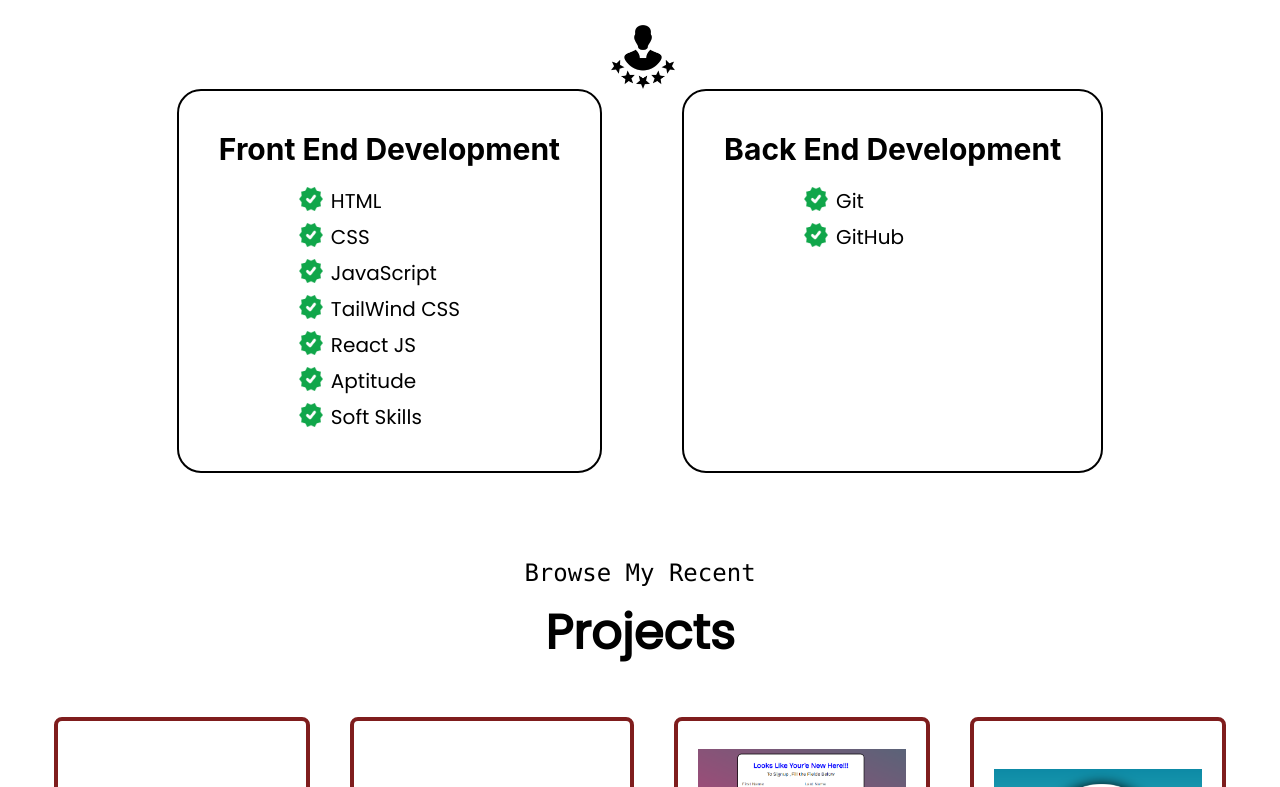
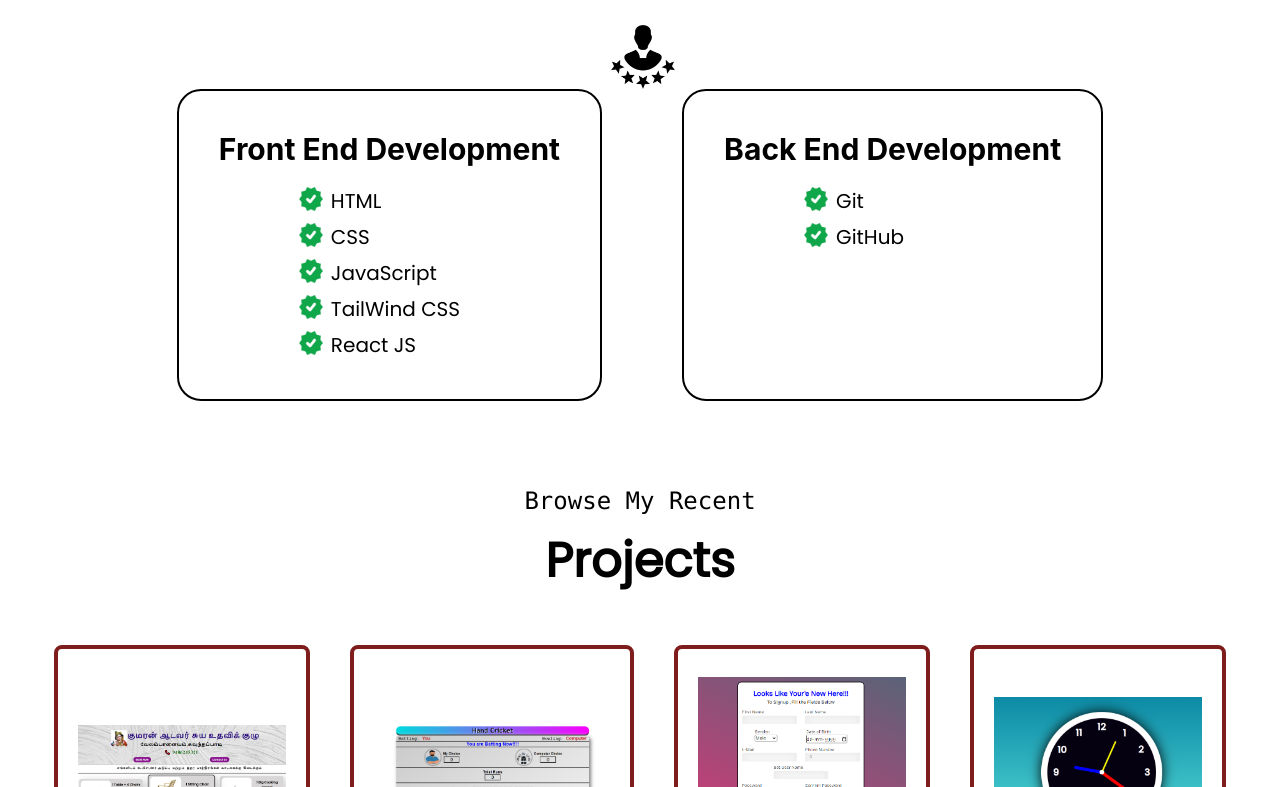
Before and after one commit to manojvs17/portfolio, a React (Create React App) app: page / in a window 1280 px wide. Shown: the part 1378-2165 px from the top of the page. Built offline with nearby package versions, Linux system fonts and the light colour scheme.

Commit message:
modified skills

```diff
--- a/src/components/Skills/Skill.js
+++ b/src/components/Skills/Skill.js
@@ -4,7 +4,7 @@ import tickImage from '../../assets/tick2.png';
 import './skills.css';
 
 const Skill = () => {
-    let frontEndSkills=['HTML','CSS','JavaScript','TailWind CSS','React JS','Aptitude','Soft Skills'];
+    let frontEndSkills=['HTML','CSS','JavaScript','TailWind CSS','React JS'];
     let backEndSkills=['Git','GitHub']
   return (
     <section id='skills' className='skills-height flex flex-col justify-center items-center skill-screen'>
```
